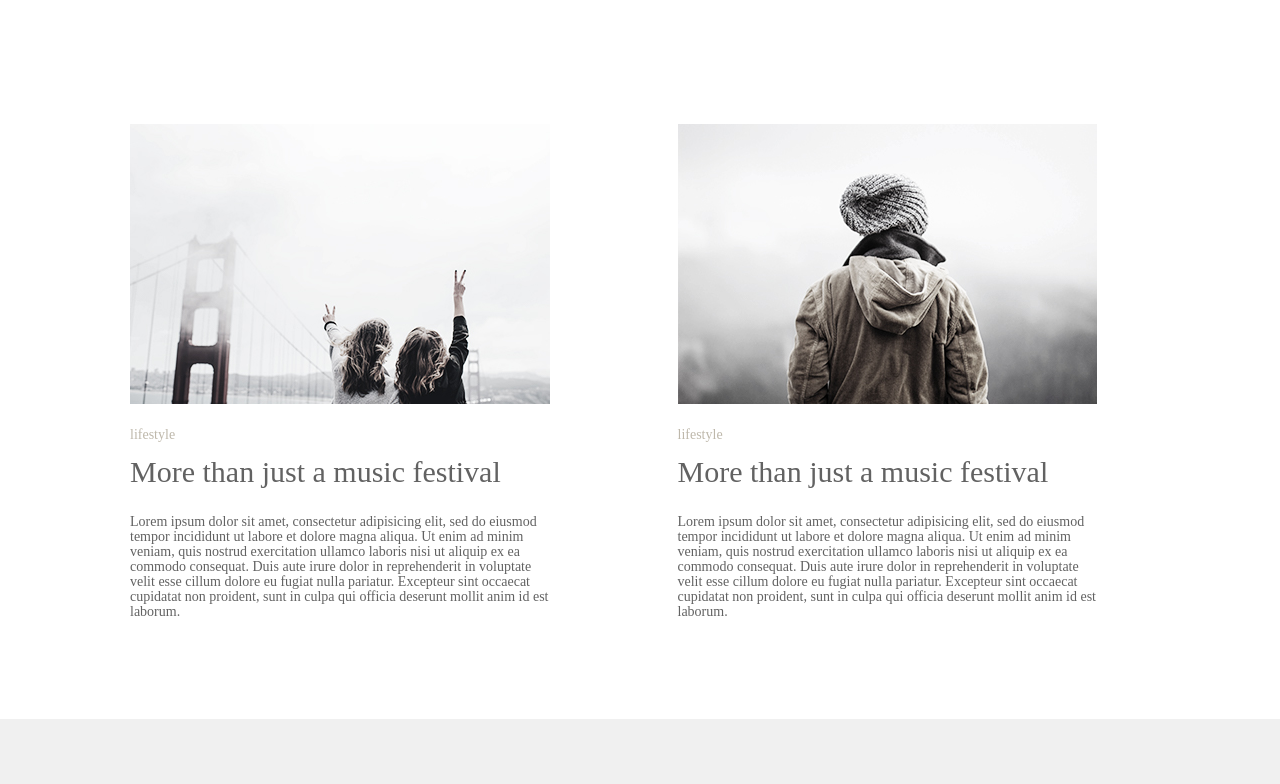
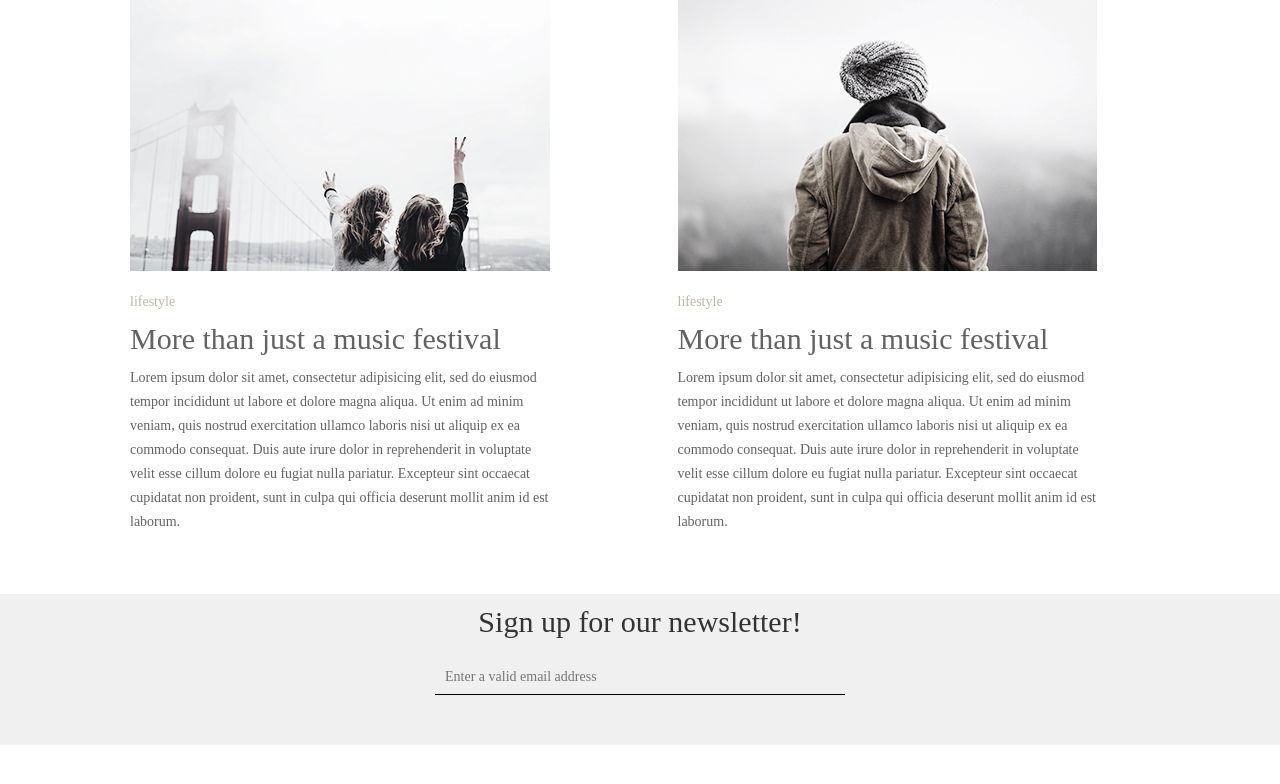
Before and after one commit to DarinaKuleva/minimo, a plain HTML site: page index.html in a window 1280 px wide. Shown: the part 1600-2384 px from the top of the page. Drawn offline with Linux system fonts and the light colour scheme.

Commit message:
исправление маргинов

```diff
--- a/css/style.css
+++ b/css/style.css
@@ -24,22 +24,21 @@ margin-top: 20px;
 margin-right: 100px;
 }
 .post-big .post-description {
-margin-top: 70px;
+margin-top: 50px;
 margin-left: 50px;
 margin-right: 85px;
 }
 .row-top .post {
 margin-left: 60px;
-margin-top: 120px;
+margin-top: 60px;
 }
 .post-description p {
 margin-right: 35px;
-margin-top: 35px;
-padding-bottom: 40px;
+margin-top: 20px;
 color: #626262;
 font-family: 'Playfair Display', serif;
 font-size: 14px;
-line-height: 15px;
+line-height: 24px;
 font-weight: 400;
 }
 .post-description h2 {
@@ -65,11 +64,11 @@ font-weight: 400;
 }
 .row-middle .post {
 margin-left: 60px;
-margin-top: 120px;
+margin-top: 60px;
 }
 .row-bottom .post {
 margin-left: 60px;
-margin-top: 120px;
+margin-top: 60px;
 }
 .post-description {
 margin-top: 20px;
@@ -78,7 +77,6 @@ margin-top: 20px;
 text-align: center;
 margin-top: 50px;
 background-color: #f0f0f0;
-padding-top: 50px;
 padding-bottom: 50px;
 }
 .sing-up h2{
@@ -95,7 +93,7 @@ width: 410px;
 }
 .btn-default {
 margin: 0 auto;
-margin-top: 100px;
+margin-top: 60px;
 display: block;
 margin-bottom: 20px;
 border-radius: 0px;
@@ -150,12 +148,11 @@ line-height: 15px;
 font-weight: 400;
 background-color:#f0f0f0;
 border-collapse: collapse;
+border: none;
+outline:none;
 border-bottom: 1px solid black;
-border-top: 0px ;
-border-left:  0px;
-border-right: 0px;
 padding-right: 230px;
 padding-bottom: 10px;
-padding-left: 10px
-padding-top: 40px
+padding-left: 10px;
+padding-top: 10px;
 }
```
